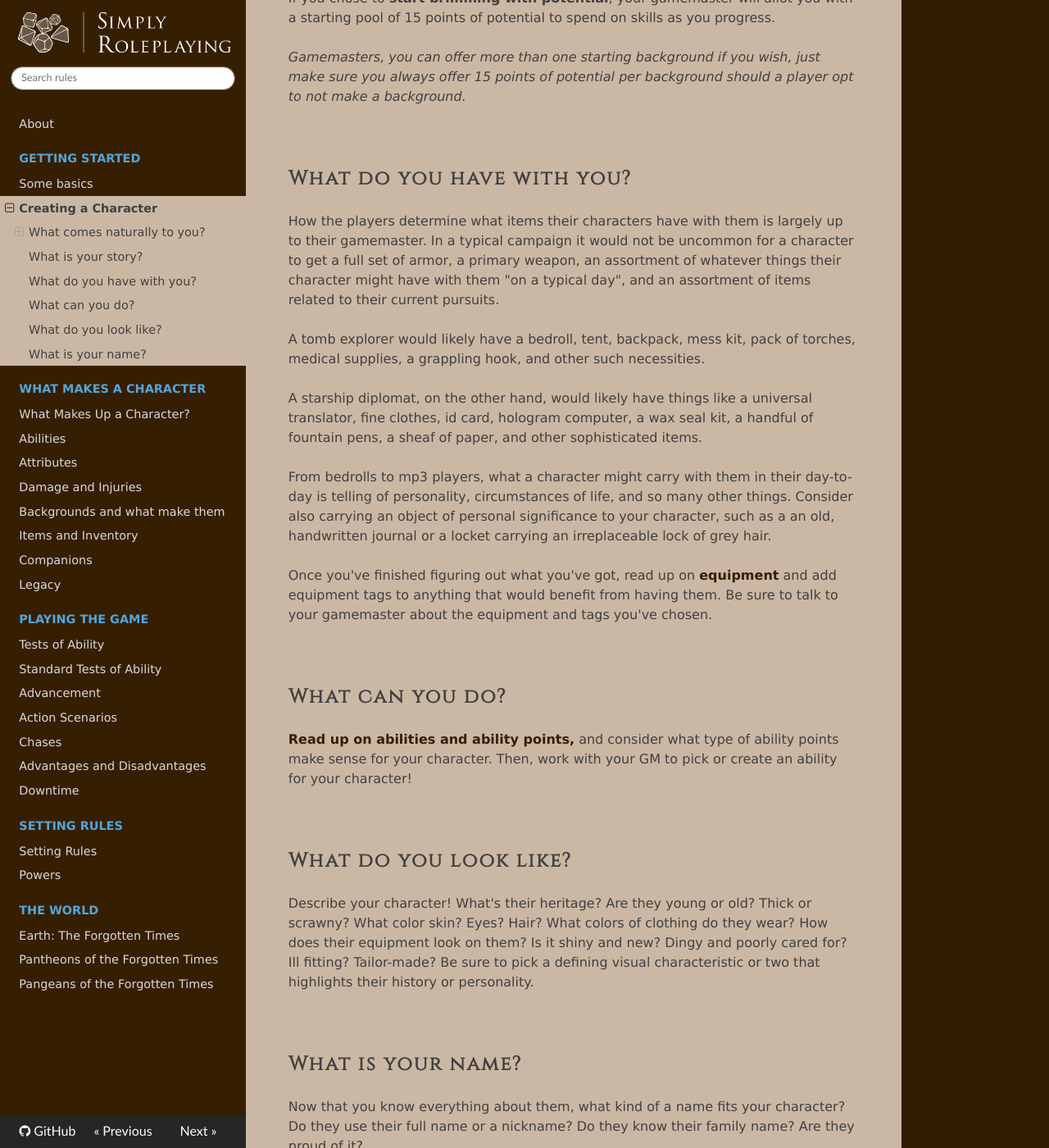
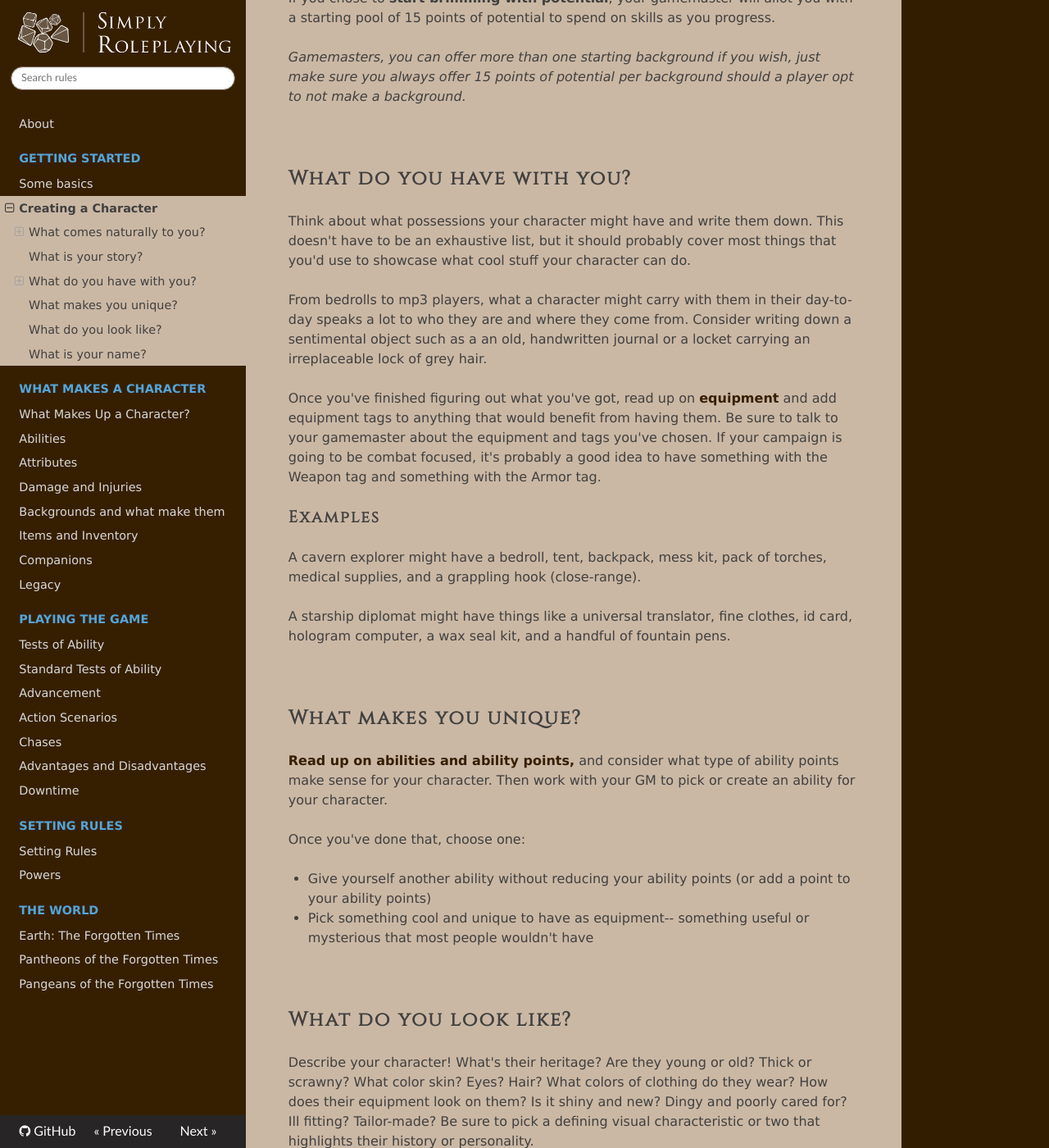
Before and after one commit to TheFifthRider/simply-roleplaying-webapp, an MkDocs documentation site: the page built from docs/getting_started/creation.md, in a window 1280 px wide and 1400 px high, scrolled down 1441 px. Shown: the whole window at 82% size. Built offline with MkDocs 1.6.1, drawn with Linux system fonts in a browser that asks for light colours; nearby versions of some CDN libraries.

Commit message:
feat: Replaced equipment advantage

```diff
--- a/docs/getting_started/creation.md
+++ b/docs/getting_started/creation.md
@@ -38,21 +38,28 @@ _Gamemasters, you can offer more than one starting background if you wish, just
 
 ## What do you have with you?
 
-How the players determine what items their characters have with them is largely up to their gamemaster. In a typical campaign it would not be uncommon for a character to get a full set of armor, a primary weapon, an assortment of whatever things their character might have with them "on a typical day", and an assortment of items related to their current pursuits.
+Think about what possessions your character might have and write them down. This doesn't have to be an exhaustive list, but it should probably cover most things that you'd use to showcase what cool stuff your character can do.
 
-A tomb explorer would likely have a bedroll, tent, backpack, mess kit, pack of torches, medical supplies, a grappling hook, and other such necessities.
+From bedrolls to mp3 players, what a character might carry with them in their day-to-day speaks a lot to who they are and where they come from. Consider writing down a sentimental object such as a an old, handwritten journal or a locket carrying an irreplaceable lock of grey hair.
 
-A starship diplomat, on the other hand, would likely have things like a universal translator, fine clothes, id card, hologram computer, a wax seal kit, a handful of fountain pens, a sheaf of paper, and other sophisticated items.
+Once you've finished figuring out what you've got, read up on [equipment](../character/equipment.md) and add equipment tags to anything that would benefit from having them. Be sure to talk to your gamemaster about the equipment and tags you've chosen. If your campaign is going to be combat focused, it's probably a good idea to have something with the Weapon tag and something with the Armor tag.
 
-From bedrolls to mp3 players, what a character might carry with them in their day-to-day is telling of personality, circumstances of life, and so many other things. Consider also carrying an object of personal significance to your character, such as a an old, handwritten journal or a locket carrying an irreplaceable lock of grey hair.
+### Examples
 
-Once you've finished figuring out what you've got, read up on [equipment](../character/equipment.md) and add equipment tags to anything that would benefit from having them. Be sure to talk to your gamemaster about the equipment and tags you've chosen.
+A cavern explorer might have a bedroll, tent, backpack, mess kit, pack of torches, medical supplies, and a grappling hook (close-range).
+
+A starship diplomat might have things like a universal translator, fine clothes, id card, hologram computer, a wax seal kit, and a handful of fountain pens.
 
 <br/>
 
-## What can you do?
+## What makes you unique?
 
-[Read up on abilities and ability points,](../character/abilities.md) and consider what type of ability points make sense for your character. Then, work with your GM to pick or create an ability for your character!
+[Read up on abilities and ability points,](../character/abilities.md) and consider what type of ability points make sense for your character. Then work with your GM to pick or create an ability for your character.
+
+Once you've done that, choose one:
+
+*   Give yourself another ability without reducing your ability points (or add a point to your ability points)
+*   Pick something cool and unique to have as equipment-- something useful or mysterious that most people wouldn't have
 
 <br/>
 
```
Also changed, not shown: docs/character/abilities.md (+1 -1 lines), docs/character/equipment.md (+3 -3 lines).
